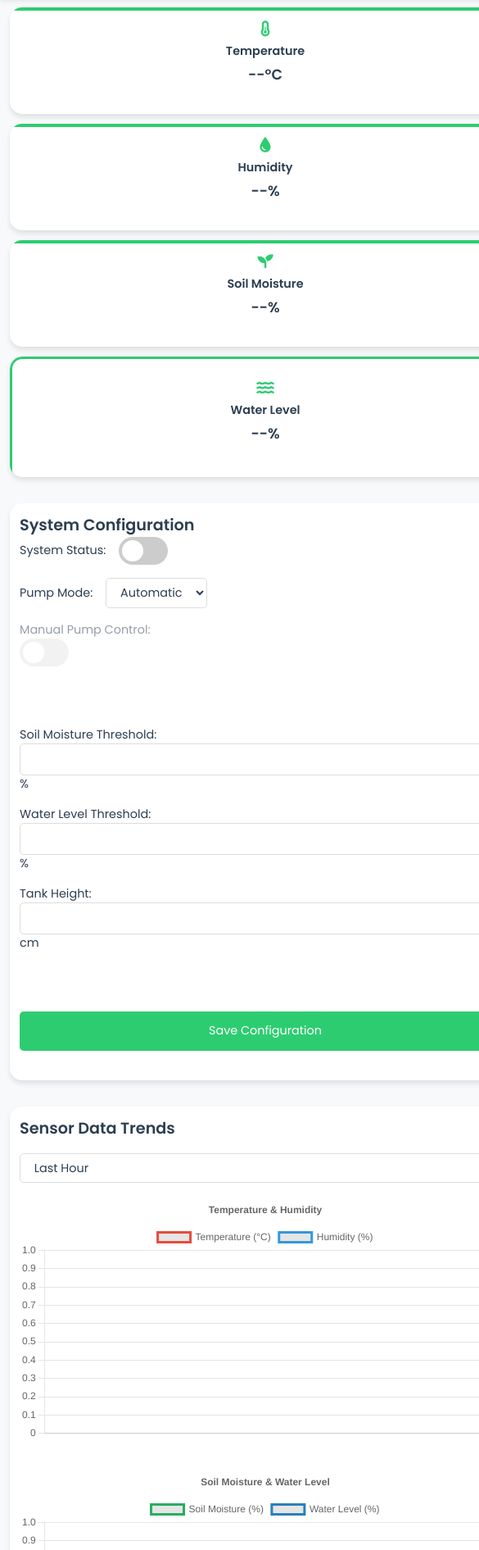
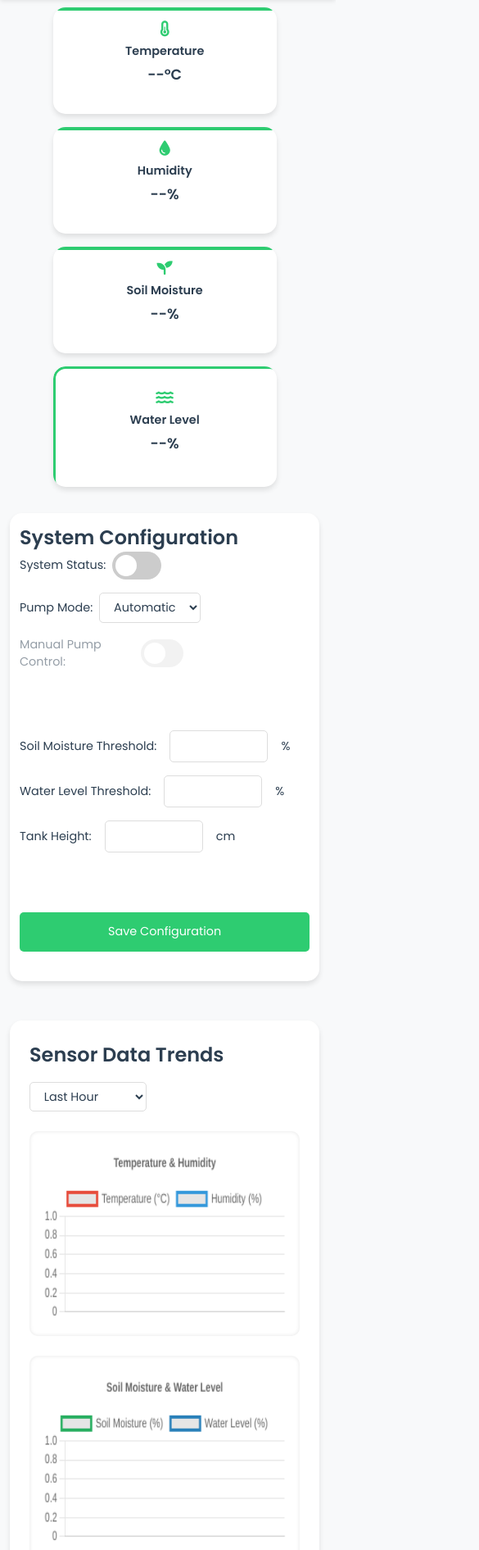
Before and after one commit to TAR33k/greenhouse-firebase-esp8266, a website: page WebApp/public/index.html in a window 390 px wide. Shown: the part 109-2000 px from the top of the page at 82% size, 585 px wide, since content can reach past the window. Drawn offline with nearby package versions, Linux system fonts and the light colour scheme; no server answers.

Commit message:
responsive update

```diff
--- a/WebApp/public/index.html
+++ b/WebApp/public/index.html
@@ -452,98 +452,24 @@
       to { transform: translateX(0); }
     }
 
-    /* Responsive Design */
-    @media (max-width: 768px) {
-      .container { padding: 1rem; }
-
-      .header {
-        padding: 1rem;
-        font-size: 1.3rem;
-      }
-
-      .header h1 { font-size: 1.5rem; }
-      .logo i { font-size: 1.5rem; }
-
-      .sensor-cards {
-        grid-template-columns: repeat(auto-fit, minmax(150px, 1fr));
-        gap: 1rem;
-        font-size: 1rem;
-      }
-
-      .sensor-card {
-        padding: 1rem;
-        min-height: 180px;
-      }
-
-      .sensor-card i {
-        font-size: 1.5rem;
-        padding-top: 12px;
-      }
-
-      .sensor-value { font-size: 1.5rem; }
-
-      .graph-controls {
-        flex-direction: column;
-        gap: 1rem;
-        align-items: stretch;
-      }
-
-      .graphs { grid-template-columns: 1fr; }
-
-      .history-controls, .filters {
-        flex-direction: column;
+    @media (max-width: 480px) {
+      body {
         width: 100%;
       }
 
-      .filters input,
-      .filters select {
+      .container {
         width: 100%;
       }
 
-      .pagination {
-        flex-direction: column;
-        align-items: stretch;
-      }
-
-      .table-container { overflow-x: auto; }
-      table { font-size: 0.9rem; }
-      th, td { padding: 0.5rem; }
-
-      .graph-controls h2,
-      .config-section h2,
-      .history-section h2 {
-        font-size: 1.2rem;
-      }
-
-      /* Improve table responsiveness */
-      .table-container {
-        margin: 0 -1rem;
-        padding: 0 1rem;
-        width: calc(100% + 2rem);
-      }
-
-      table {
-        min-width: 600px; /* Ensure horizontal scroll on small screens */
-      }
-
-      .alert-container {
-        bottom: 1rem;
-        right: 1rem;
-        left: 1rem;
-      }
-
-      .alert {
-        width: 100%;
-        text-align: center;
-      }
-    }
-
-    @media (max-width: 480px) {
+      .dashboard {
+        width: auto;
+      }
+
       .header {
         flex-direction: column;
         gap: 1rem;
         text-align: center;
-        width: 660px;
+        width: 100%;
       }
 
       .theme-language {
@@ -551,9 +477,38 @@
         justify-content: center;
       }
 
-      .sensor-cards,
+      .config-section,
+      .history-section {
+        padding: 0.75rem;
+        width: 95vw;
+      }
+
       .config-grid {
-        grid-template-columns: 1fr;
+        gap: 1rem;
+        width: 100%;
+      }
+
+      .config-grid label {
+        font-size: 0.9rem;
+      }
+
+      .config-grid label {
+        display: flex;
+        align-items: center;
+        gap: 0.5rem;
+        flex-wrap: nowrap;
+      }
+
+      .config-grid input[type="number"] {
+        flex: 1;
+        min-width: 80px;
+        max-width: 120px;
+        margin: 0 0.5rem;
+      }
+
+      .config-grid input[type="checkbox"] {
+        width: 20px;
+        height: 20px;
       }
 
       .config-grid input[type="number"],
@@ -589,12 +544,43 @@
         font-size: 0.9rem;
         padding: 0.4rem 0.8rem;
       }
+
+      /* Table adjustments */
+      .table-container {
+        margin: 0 -0.75rem;
+        padding: 0 0.75rem;
+        width: 97vw;
+      }
+
+      th, td {
+        padding: 0.4rem;
+        font-size: 0.5rem;
+      }
+
+      footer {
+        width: 100vw;
+      }
+
+      /* Improve footer layout */
+      footer .container > div {
+        flex-direction: column;
+        gap: 1.5rem;
+      }
+
+      footer ul {
+        text-align: center;
+      }
     }
 
     @media (max-width: 400px) {
+      body {
+        width: 100%;
+        overflow-x: hidden;
+      }
+
       .header {
         padding: 0.5rem;
-        width: 650px;
+        width: 105vw;
       }
 
       .logo i {
@@ -613,13 +599,21 @@
         max-width: 100px;
       }
 
+      .dashboard {
+        width: 97vw;
+        align-items: center;
+      }
+
       /* Adjust cards for very small screens */
       .sensor-cards {
-        gap: 0.75rem;
+        justify-items: center;
+        gap: 1rem;
+        width: 97vw;
       }
 
       .sensor-card {
         min-height: 130px;
+        width: 70vw;
         padding: 0.5rem;
       }
 
@@ -641,24 +635,37 @@
       /* Improve graphs display */
       .graphs-container {
         padding: 0.75rem;
-      }
-
-      .graphs canvas {
-        max-height: 300px;
+        width: 97vw;
       }
 
       /* Adjust configuration section */
       .config-section,
       .history-section {
         padding: 0.75rem;
+        width: 97vw;
       }
 
       .config-grid {
         gap: 1rem;
+        width: 100%;
       }
 
       .config-grid label {
         font-size: 0.9rem;
+      }
+
+      .config-grid label {
+        display: flex;
+        align-items: center;
+        gap: 0.5rem;
+        flex-wrap: nowrap;
+      }
+
+      .config-grid input[type="number"] {
+        flex: 1;
+        min-width: 80px;
+        max-width: 120px;
+        margin: 0 0.5rem;
       }
 
       .config-grid input[type="checkbox"] {
@@ -712,11 +719,31 @@
       .table-container {
         margin: 0 -0.75rem;
         padding: 0 0.75rem;
+        width: 97vw;
       }
 
       th, td {
         padding: 0.4rem;
-        font-size: 0.85rem;
+        font-size: 0.5rem;
+      }
+
+      footer {
+        width: 105vw;
+      }
+
+      /* Improve footer layout */
+      footer .container > div {
+        flex-direction: column;
+        gap: 1.5rem;
+      }
+
+      footer ul {
+        text-align: center;
+        font-size: 0.7rem !important;
+      }
+
+      p {
+        font-size: 0.7rem !important;
       }
     }
 
@@ -745,6 +772,60 @@
       .page-controls button {
         min-width: 44px;
       }
+    }
+
+    /* Graphs Container Styles */
+    .graphs-container {
+      background: var(--card-bg);
+      border-radius: 15px;
+      padding: 1.5rem;
+      box-shadow: var(--shadow);
+      width: 100%;
+      margin: 1rem 0;
+    }
+
+    /* Enhanced Graph Layout */
+    .graphs {
+      display: grid;
+      grid-template-columns: repeat(auto-fit, minmax(400px, 1fr));
+      gap: 2rem;
+      width: 100%;
+      margin-top: 1rem;
+    }
+
+    /* Individual Graph Canvas Styling */
+    .graphs canvas {
+      width: 100% !important;
+      height: auto !important;
+      min-height: 300px;
+      max-height: 400px;
+      aspect-ratio: 16/9;
+      padding: 1rem;
+      background: var(--card-bg);
+      border-radius: 10px;
+      box-shadow: inset 0 0 5px rgba(0, 0, 0, 0.1);
+    }
+
+    /* Responsive Breakpoints */
+    @media (max-width: 1200px) {
+      .graphs {
+        grid-template-columns: 1fr;
+        gap: 1.5rem;
+      }
+
+      .graphs canvas {
+        min-height: 250px;
+      }
+    }
+
+    /* Chart Controls */
+    .graph-controls {
+      display: flex;
+      justify-content: space-between;
+      align-items: center;
+      flex-wrap: wrap;
+      gap: 1rem;
+      margin-bottom: 1.5rem;
     }
   </style>
 </head>
```
